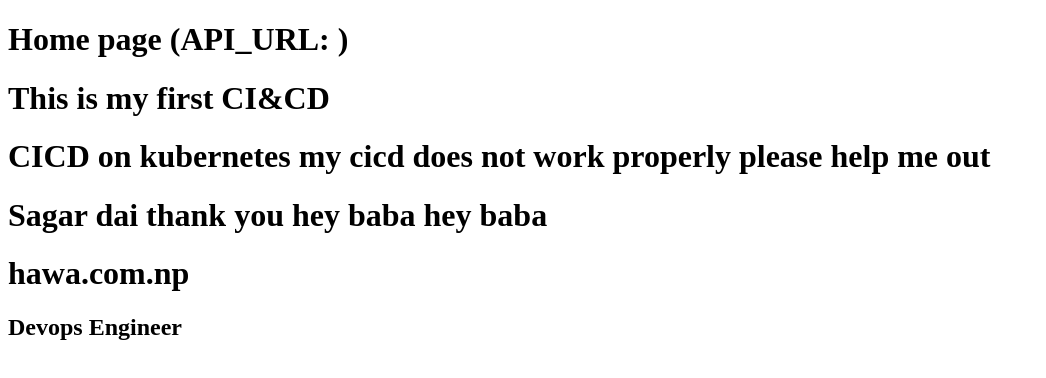
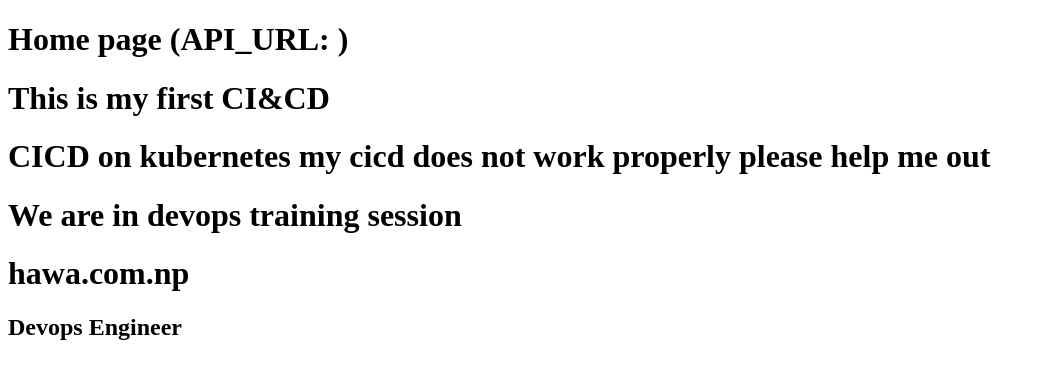
Before and after one commit to Bipin210/node, a Next.js app: page / in a window 1280 px wide. Shown: the top 378 px of the page, without its empty margins (0-1046 px from the left). Built offline with nearby package versions, Linux system fonts and the light colour scheme.

Commit message:
Update index.js

```diff
--- a/pages/index.js
+++ b/pages/index.js
@@ -9,7 +9,7 @@ export default () => (
     <h1>Home page (API_URL: {API_URL})</h1>
 <h1> This is my first CI&CD </h1>
 <h1> CICD on kubernetes my cicd does not work properly please help me out</h1>
-<h1> Sagar dai thank you hey baba hey baba </h1>
+<h1> We are in devops training session  </h1>
 <h1> hawa.com.np </h1>
 <h2> Devops Engineer </h2>
   </div>
```
